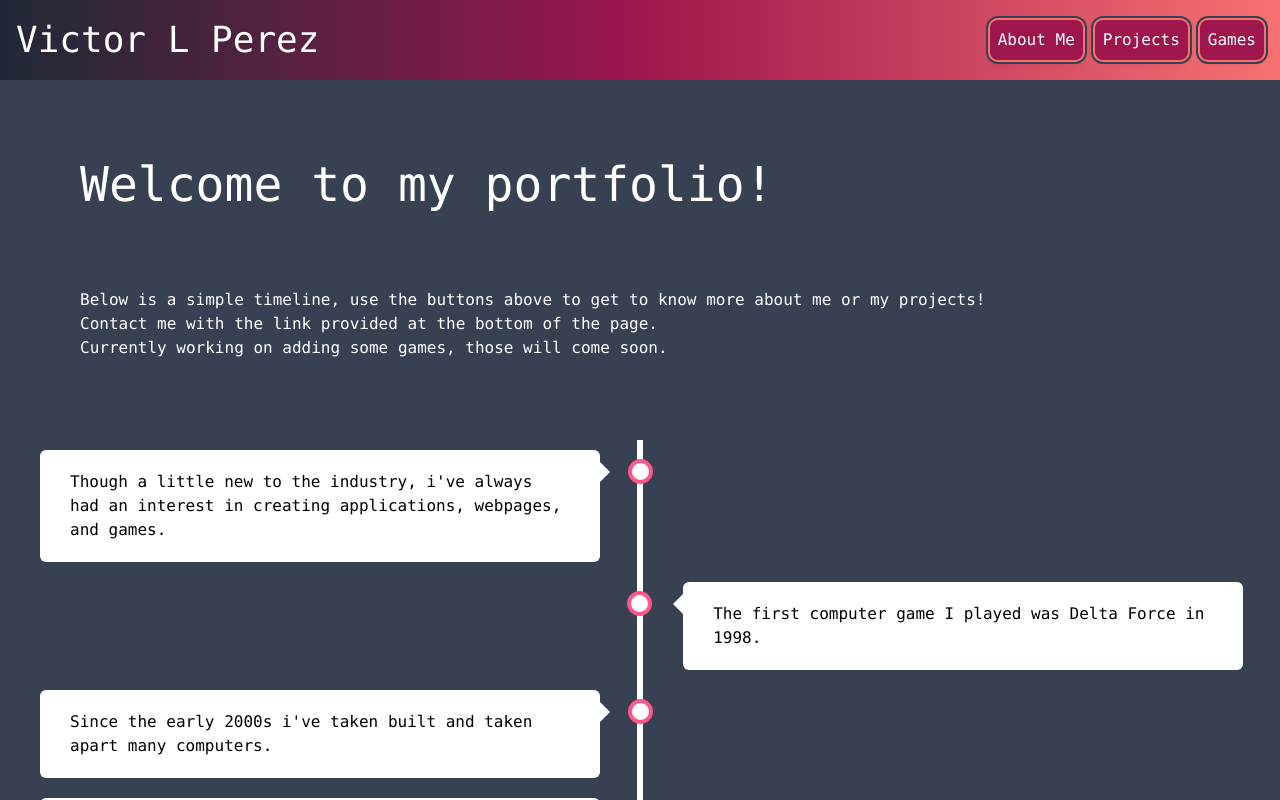
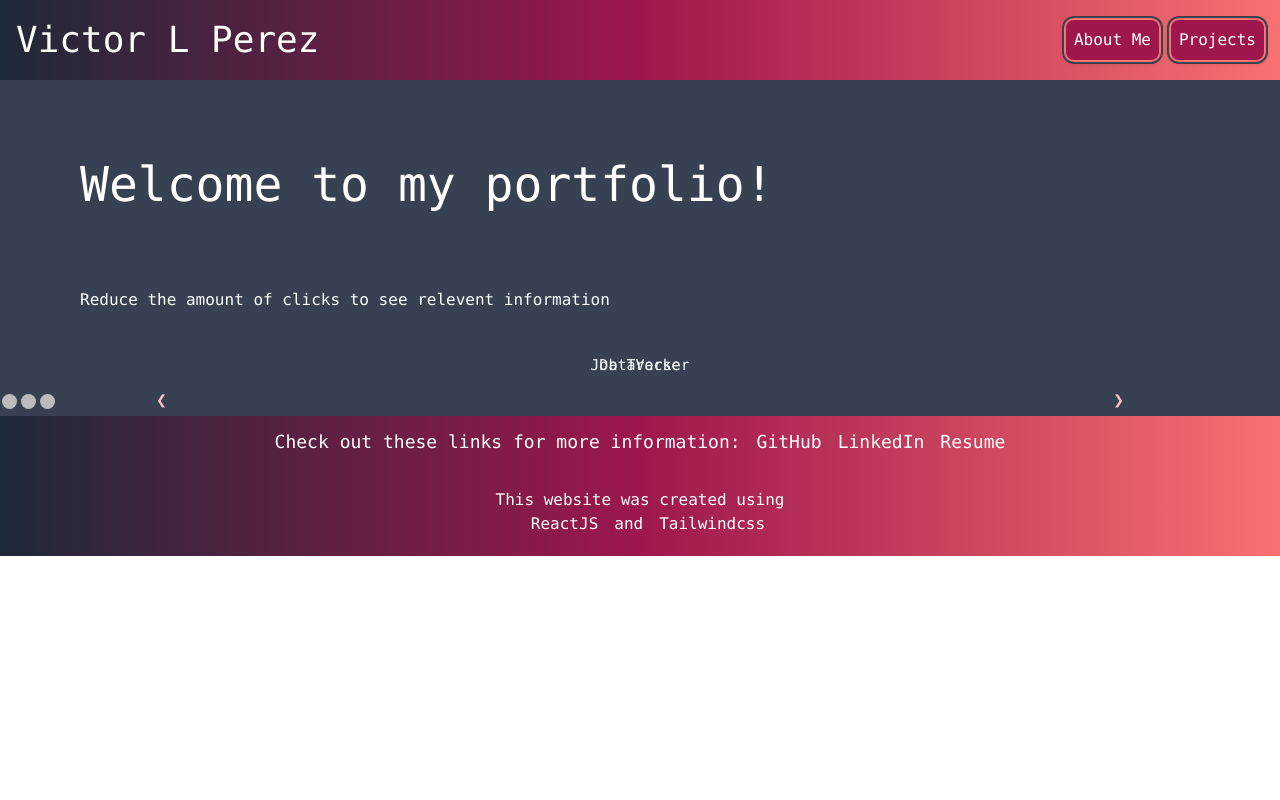
Before and after one commit to Zunaty/reactfolio, a React (Create React App) app: page / in a window 1280 px wide. Shown: the top 800 px of the page. Built offline with nearby package versions, Linux system fonts and the light colour scheme.

Commit message:
Reworking home page again, starting work on projects slide show

```diff
--- /dev/null
+++ b/assets/random/randomjs.js
@@ -0,0 +1,58 @@
+{/* Simple Timeline */}
+<div className='timeline'>
+<div className='timelineContainer tcLeft'>
+  <div className='timelineContent'>
+    Though a little new to the industry, i've always had an interest in creating applications, webpages, and games.
+  </div>
+</div>
+
+<div className='timelineContainer tcRight'>
+  <div className='timelineContent'>
+    The first computer game I played was Delta Force in 1998.
+  </div>
+</div>
+
+<div className='timelineContainer tcLeft'>
+  <div className='timelineContent'>
+    Since the early 2000s i've taken built and taken apart many computers.
+  </div>
+</div>
+
+<div className='timelineContainer tcLeft'>
+  <div className='timelineContent'>
+    In high school I began to pick up HTML, then took classes for Java, eventually making my own asteroids game with friend.
+  </div>
+</div>
+
+<div className='timelineContainer tcRight'>
+  <div className='timelineContent'>
+    During college I switched to aviation, because I'd always wanted to learn to fly an airplane, but still took classes such as web design.
+  </div>
+</div>
+
+<div className='timelineContainer tcLeft'>
+  <div className='timelineContent'>
+    Aviation quickly became very costly though, and I would stop going to college to focus on my income. Bussing at a restuarant and over the next few years working
+     my way through different positions such as catering, and barbacking.
+  </div>
+</div>
+
+<div className='timelineContainer tcRight'>
+  <div className='timelineContent'>
+    In 2019 I took my first steps back into the software world. Taking a class for Quality Assurance at DevMountain.
+  </div>
+</div>
+
+<div className='timelineContainer tcLeft'>
+  <div className='timelineContent'>
+    Unfortunately the pandemic happened shortly after and put the job hunt on hold for a bit, then in 2021 I decided to take the Full Stack Web Development class at the University of Utah.
+  </div>
+</div>
+
+<div className='timelineContainer tcLeft'>
+  <div className='timelineContent'>
+    Currently looking for any opportunity to get my foot in the door at a software company. Creating front end or back end solutions.
+  </div>
+</div>
+
+</div>
--- a/src/components/Nav/index.js
+++ b/src/components/Nav/index.js
@@ -26,15 +26,15 @@ function Nav(props) {
             </div>
 
             <div className="md:order-last self-center md:justify-self-end space-x-3 md:ml-auto my-5 md:mr-4">
-                <button className={`rounded-lg ring-2 ring-gray-700 ring-offset-2 ring-offset-red-400 bg-pink-800 hover:bg-gray-800 shadow-md p-1 md:p-2 ${aboutSelect && 'animate-pulse md:animate-bounce'}`}
+                <button className={`invisible lg:visible lg:rounded-lg ring-2 ring-gray-700 ring-offset-2 ring-offset-red-400 bg-pink-800 hover:bg-gray-800 shadow-md p-1 lg:p-2 ${aboutSelect && 'animate-pulse'}`}
                     onClick={() => {setAboutSelect(true); setProjectsSelect(false); setGamesSelect(false);}}
                 >About Me</button>
-                <button className={`rounded-lg ring-2 ring-gray-700 ring-offset-2 ring-offset-red-400 bg-pink-800 hover:bg-gray-800 shadow-md p-1 md:p-2 ${projectsSelect && 'animate-pulse md:animate-bounce'}`}
+                <button className={`invisible lg:visible lg:rounded-lg ring-2 ring-gray-700 ring-offset-2 ring-offset-red-400 bg-pink-800 hover:bg-gray-800 shadow-md p-1 lg:p-2 ${projectsSelect && 'animate-pulse'}`}
                     onClick={() => {setAboutSelect(false); setProjectsSelect(true); setGamesSelect(false);}}
                 >Projects</button>
-                <button className={`rounded-lg ring-2 ring-gray-700 ring-offset-2 ring-offset-red-400 bg-pink-800 hover:bg-gray-800 shadow-md p-1 md:p-2 ${gamesSelect && 'animate-pulse md:animate-bounce'}`}
+                {/* <button className={`invisible lg:visible lg:rounded-lg ring-2 ring-gray-700 ring-offset-2 ring-offset-red-400 bg-pink-800 hover:bg-gray-800 shadow-md p-1 lg:p-2 ${gamesSelect && 'animate-pulse'}`}
                     onClick={() => {setAboutSelect(false); setProjectsSelect(false); setGamesSelect(true);}}
-                >Games</button>
+                >Games</button> */}
             </div>
         </div>
     );
--- a/src/index.css
+++ b/src/index.css
@@ -13,6 +13,7 @@
 
 /* Track */
 ::-webkit-scrollbar-track {
+    background: rgb(165, 165, 165);
     border-radius: 10px;
 }
 
@@ -77,7 +78,7 @@
 
 .dataVerseImage {
     background-image: url(./assets/images/dataverse.png);
-    background-position: center;
+    background-position: center top;
     background-repeat: no-repeat;
     background-size: cover;
 }
@@ -165,6 +166,95 @@
 }
 
 
+
+/* Home page project slides */
+.project-slide-container {
+    max-width: 1000px;
+    max-height: 300px;
+    position: relative;
+    margin: auto;
+}
+
+.project-slide-img {
+    display: none;
+}
+
+.project-slide-prev, .project-slide-next {
+    cursor: pointer;
+    position: absolute;
+    top: 50%;
+    width: auto;
+    margin-top: -22px;
+    padding: 16px;
+    color: pink;
+    font-weight: bold;
+    font-size: 18px;
+    transition: 0.6s ease;
+    border-radius: 0 3px 3px 0;
+    user-select: none;
+}
+
+.project-slide-next {
+    right: 0;
+    border-radius: 3px 0 0 3px;
+}
+
+.project-slide-prev:hover, .project-slide-next:hover {
+    background-color: rgba(0,0,0,0.8);
+}
+
+.project-slide-text {
+    color: #f2f2f2;
+    font-size: 15px;
+    padding: 8px 12px;
+    position: absolute;
+    bottom: 8px;
+    width: 100%;
+    text-align: center;
+}
+
+.project-slide-dot {
+    cursor: pointer;
+    height: 15px;
+    width: 15px;
+    margin: 0 2px;
+    background-color: #bbb;
+    border-radius: 50%;
+    display: inline-block;
+    transition: background-color 0.6s ease;
+}
+
+.project-slide-active, .project-slide-dot:hover {
+    background-color: #717171;
+}
+
+.project-slide-fade {
+    -webkit-animation-name: fade;
+    -webkit-animation-duration: 1.5s;
+    animation-name: fade;
+    animation-duration: 1.5s;
+}
+
+@-webkit-keyframes fade {
+    from {opacity: .4}
+    to {opacity: 1}
+}
+
+@keyframes fade {
+    from {opacity: .4}
+    to {opacity: 1}
+}
+
+
+
+
+
+
+
+
+
+
+/* Timeline on small screen */
 @media screen and (max-width: 600px) {
     .timeline::after {
         left: 27px;
--- a/src/pages/Home.js
+++ b/src/pages/Home.js
@@ -1,6 +1,21 @@
 import React from 'react';
+import projectData from '../utils/projectData';
 
 export default function Home(score) {
+  const projectSlide = projectData.slice(0, 2);
+  let slideIndex = 1;
+
+  const showSlide = (n) => {
+    let i;
+  }
+
+  const currentSlide = (num) => {
+    showSlide(slideIndex = num)
+  };
+
+  const changeSlide = (num) => {
+    showSlide(slideIndex += num)
+  };
 
   return (
     <div className="container h-full overflow-hidden">
@@ -10,72 +25,28 @@ export default function Home(score) {
 
       <div className='container w-9/12 text-white font-mono m-5 md:m-20'>
         <p>
-          Below is a simple timeline, use the buttons above to get to know more about me or my projects!
-          <br />
-          Contact me with the link provided at the bottom of the page.
-          <br />
-          Currently working on adding some games, those will come soon.
+          Reduce the amount of clicks to see relevent information
         </p>
       </div>
 
-      {/* Simple Timeline */}
-      <div className='timeline'>
-        <div className='timelineContainer tcLeft'>
-          <div className='timelineContent'>
-            Though a little new to the industry, i've always had an interest in creating applications, webpages, and games.
+      <div className='project-slide-container'>
+        {projectSlide.map((project, index) => (
+          <div className='project-slide' id={index}>
+            <img src={project.photo} className='project-slide-img' alt={project.name} />
+            <div className='project-slide-text'>{project.name}</div>
           </div>
-        </div>
+        ))}
 
-        <div className='timelineContainer tcRight'>
-          <div className='timelineContent'>
-            The first computer game I played was Delta Force in 1998.
-          </div>
-        </div>
+        <button className='project-slide-prev' onclick={changeSlide(-1)}>&#10094;</button>
+        <button className='project-slide-next' onclick={changeSlide(1)}>&#10095;</button>
+      </div>
 
-        <div className='timelineContainer tcLeft'>
-          <div className='timelineContent'>
-            Since the early 2000s i've taken built and taken apart many computers.
-          </div>
-        </div>
+      <div>
+        <span className='project-slide-dot' onClick={currentSlide(1)}></span>
+        <span className='project-slide-dot' onClick={currentSlide(2)}></span>
+        <span className='project-slide-dot' onClick={currentSlide(3)}></span>
+      </div>
 
-        <div className='timelineContainer tcLeft'>
-          <div className='timelineContent'>
-            In high school I began to pick up HTML, then took classes for Java, eventually making my own asteroids game with friend.
-          </div>
-        </div>
-
-        <div className='timelineContainer tcRight'>
-          <div className='timelineContent'>
-            During college I switched to aviation, because I'd always wanted to learn to fly an airplane, but still took classes such as web design.
-          </div>
-        </div>
-
-        <div className='timelineContainer tcLeft'>
-          <div className='timelineContent'>
-            Aviation quickly became very costly though, and I would stop going to college to focus on my income. Bussing at a restuarant and over the next few years working
-             my way through different positions such as catering, and barbacking.
-          </div>
-        </div>
-
-        <div className='timelineContainer tcRight'>
-          <div className='timelineContent'>
-            In 2019 I took my first steps back into the software world. Taking a class for Quality Assurance at DevMountain.
-          </div>
-        </div>
-
-        <div className='timelineContainer tcLeft'>
-          <div className='timelineContent'>
-            Unfortunately the pandemic happened shortly after and put the job hunt on hold for a bit, then in 2021 I decided to take the Full Stack Web Development class at the University of Utah.
-          </div>
-        </div>
-
-        <div className='timelineContainer tcLeft'>
-          <div className='timelineContent'>
-            Currently looking for any opportunity to get my foot in the door at a software company. Creating front end or back end solutions.
-          </div>
-        </div>
-
-      </div>
     </div>
   )
 };
```
Also changed, not shown: src/assets/images/dataverse.png.
